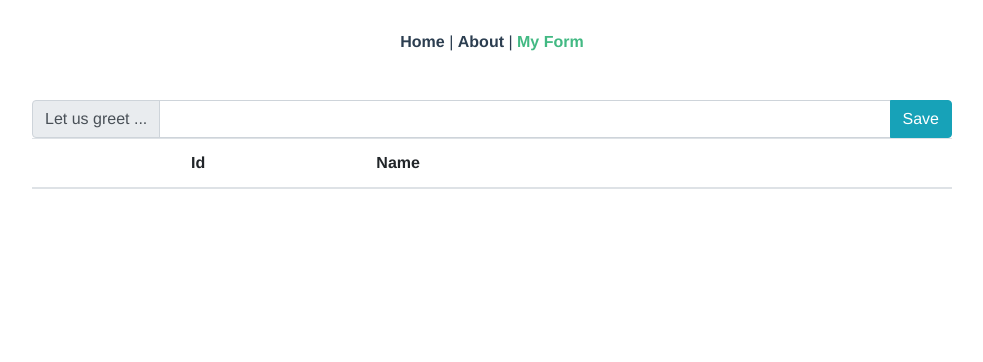
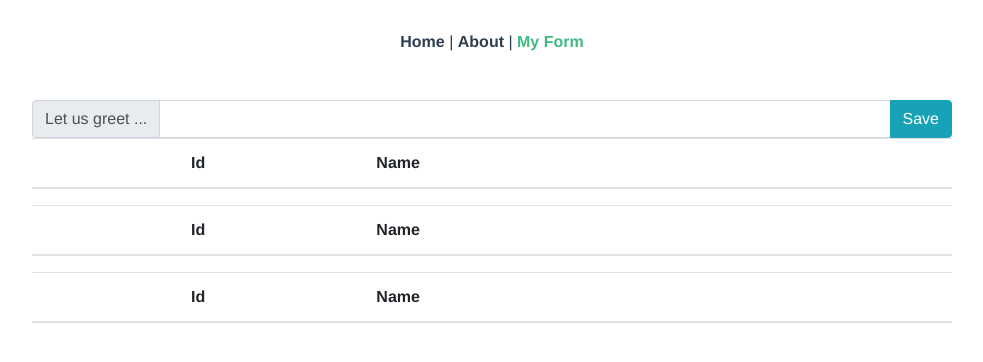
Before and after one commit to benfelt/vue_apip, a Vue app: page /#/my-form in a window 1280 px wide. Shown: the top 362 px of the page, without its empty margins (148-1131 px from the left). Built offline with nearby package versions, Linux system fonts and the light colour scheme; no server answers.

Commit message:
Passage paramètre dynamique

```diff
--- a/src/views/MyForm.vue
+++ b/src/views/MyForm.vue
@@ -6,9 +6,9 @@
         <b-col cols="10"><GreetingsInputComponent /></b-col>
         <b-col></b-col>
       </b-row>
-      <b-row>
+      <b-row v-for="title in titles" :key="title">
         <b-col></b-col>
-        <b-col cols="10"><GreetingsListComponent title="dear" /></b-col>
+        <b-col cols="10"><GreetingsListComponent :title="title" /></b-col>
         <b-col></b-col>
       </b-row>
     </b-container>
@@ -22,6 +22,11 @@ import GreetingsListComponent from '@/components/GreetingsListComponent'
 
 export default {
   name: 'MyFormView',
+  data() {
+    return {
+      titles: ['dear','mr','mrs']
+    }
+  },
   components: {
     GreetingsInputComponent,
     GreetingsListComponent
```
